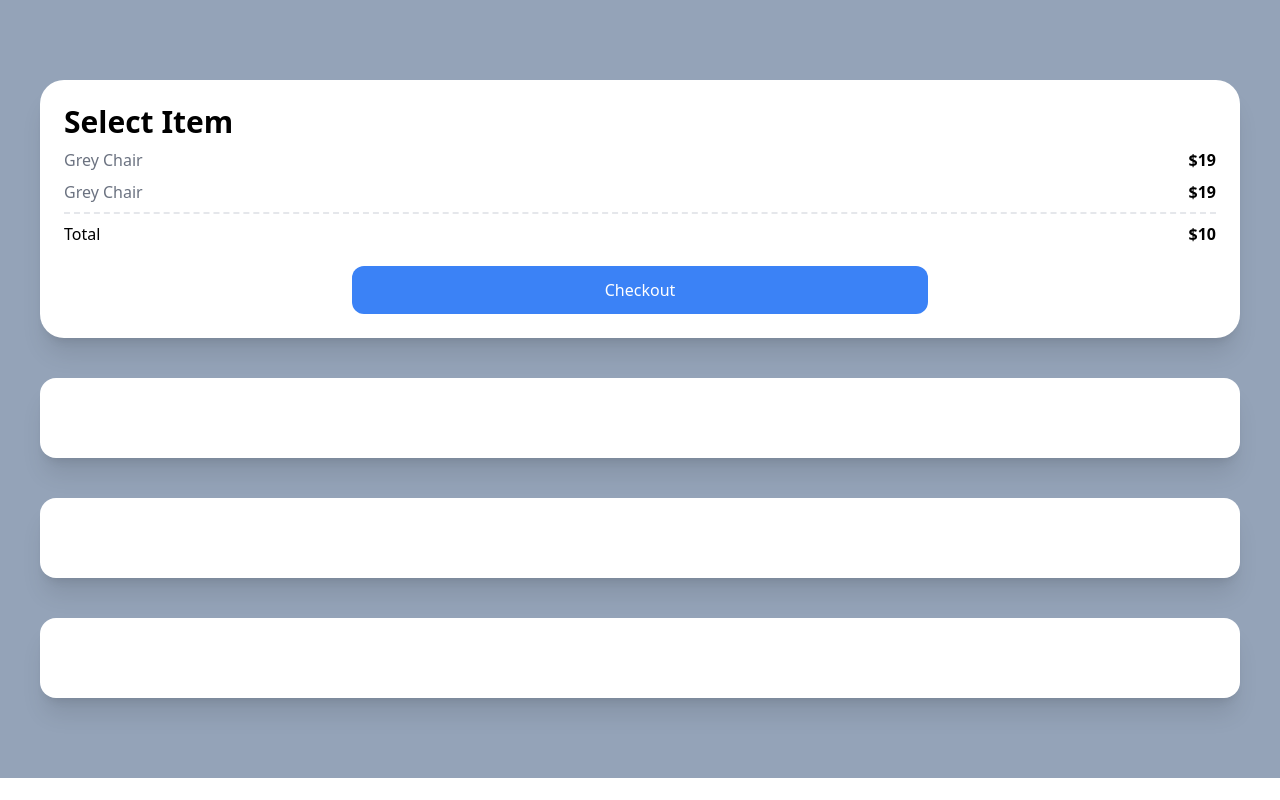
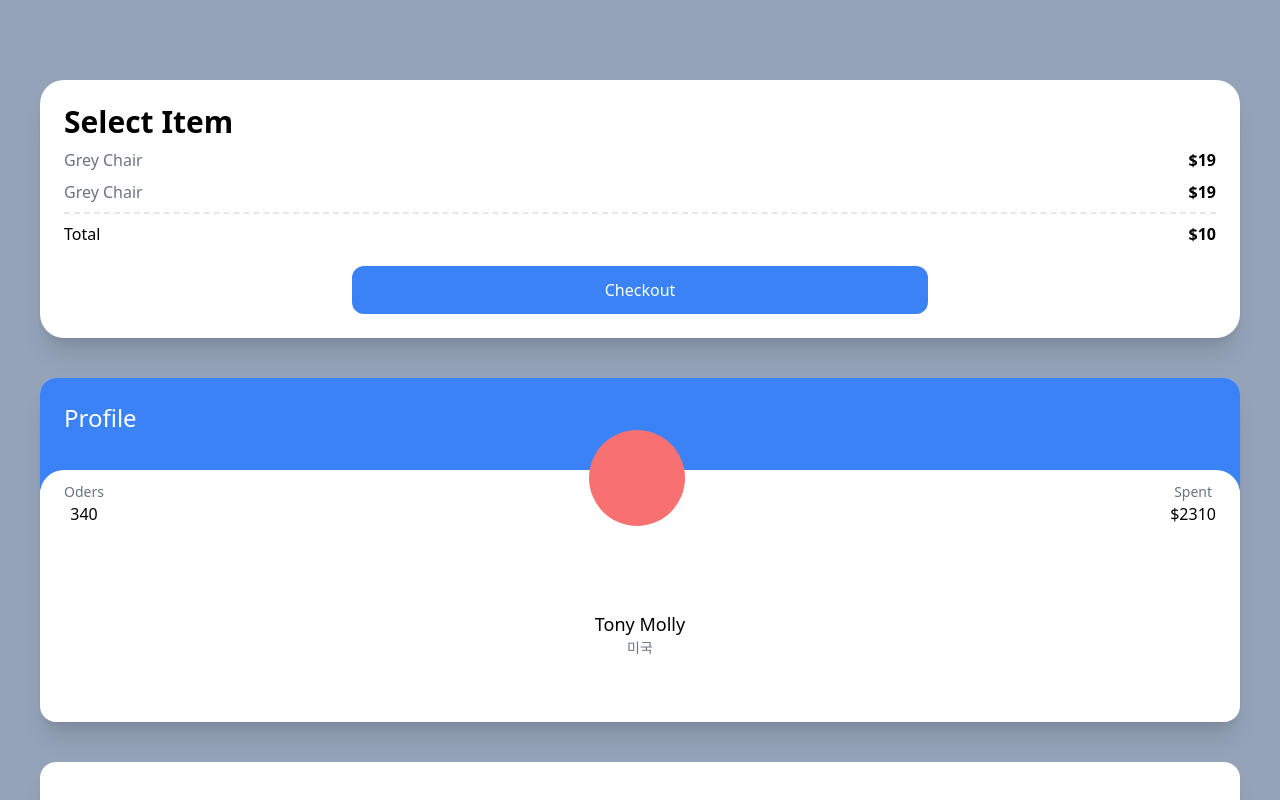
Before and after one commit to wjdghks963/clone-carrot-market, a Next.js app: page / in a window 1280 px wide. Shown: the top 800 px of the page. Built offline with nearby package versions, Linux system fonts and the light colour scheme.

Commit message:
tailwind CSS TEST2

```diff
--- a/pages/index.tsx
+++ b/pages/index.tsx
@@ -25,7 +25,28 @@
           Checkout
         </div>
       </div>
-      <div className="bg-white p-10 rounded-2xl shadow-xl"></div>
+      <div className="bg-white overflow-hidden rounded-2xl shadow-xl">
+        <div className='bg-blue-500 p-6 pb-14' >
+          <span className='text-white text-2xl'>Profile</span>
+        </div>
+        <div className='rounded-3xl p-6 bg-white relative -top-5'>
+          <div className='flex relative -top-16 items-end justify-between'>
+            <div className='flex flex-col items-center'>
+            <span className='text-sm text-gray-500'>Oders</span>
+            <span className='font-medium'>340</span>
+            </div>
+            <div  className='h-24 w-24 bg-red-400 rounded-full'/>
+            <div className='flex flex-col items-center'>
+              <span className='text-sm text-gray-500'>Spent</span>
+              <span className='font-medium'>$2310</span>
+            </div>
+          </div>
+          <div className='relative mt-5 flex flex-col items-center -mt-10 mb-5'>
+              <span className='text-lg font-medium'>Tony Molly</span>
+              <span className='text-sm text-gray-500'>미국</span>
+            </div>
+        </div>
+      </div>
       <div className="bg-white p-10 rounded-2xl shadow-xl"></div>
       <div className="bg-white p-10 rounded-2xl shadow-xl"></div>
     </div>
```
Also changed, not shown: 1 other file (tests, documents, lock files or other folders).
